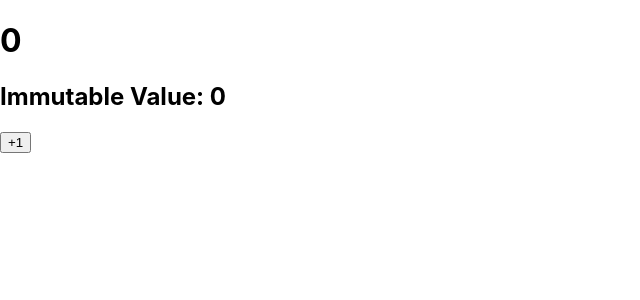
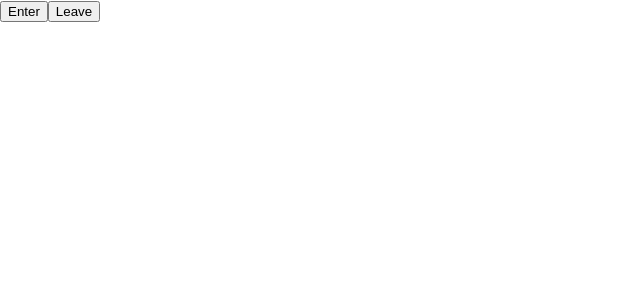
Before and after one commit to pcjs156/how_to_react, a React (Create React App) app in the folder hello-react/: page / in a window 1280 px wide. Shown: the top 300 px of the page, without its empty margins (0-640 px from the left). Built offline with nearby package versions, Linux system fonts and the light colour scheme.

Commit message:
3.4.2.2. useState hook

```diff
--- a/hello-react/src/App.js
+++ b/hello-react/src/App.js
@@ -1,8 +1,8 @@
 import './App.css';
-import Counter from './Counter'
+import Say from './Say'
 
 const App = () => {
-    return <Counter/>
+    return <Say/>
 };
 
 export default App;
--- /dev/null
+++ b/hello-react/src/Say.js
@@ -0,0 +1,21 @@
+import React, {useState} from "react";
+
+const Say = () => {
+    const [message, setMessage] = useState('');
+    const onClickEnter = () => {
+        setMessage('Hello!');
+    };
+    const onClickLeave = () => {
+        setMessage('Bye!');
+    };
+
+    return (
+        <div>
+            <button onClick={onClickEnter}>Enter</button>
+            <button onClick={onClickLeave}>Leave</button>
+            <h1>{message}</h1>
+        </div>
+    );
+};
+
+export default Say;
```
